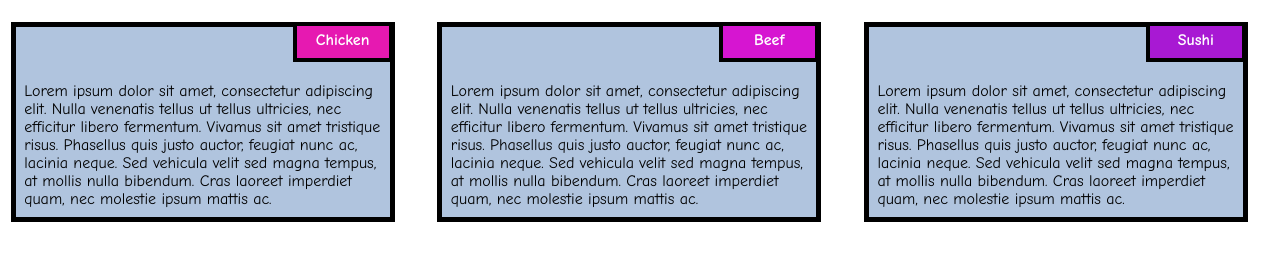
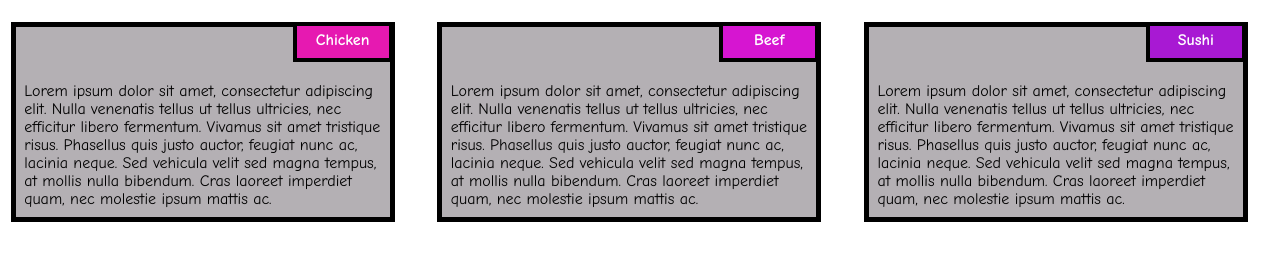
Before and after one commit to Ibeagwu/Coursera-test, a plain HTML site: page module2_solution/index.html in a window 1280 px wide. Shown: the part 95-356 px from the top of the page. Drawn offline with Linux system fonts and the light colour scheme.

Commit message:
Update style.css

```diff
--- a/module2_solution/style.css
+++ b/module2_solution/style.css
@@ -52,7 +52,7 @@
     font-size: 25px;
     padding: 2%;
     padding-top: 55px;
-    background-color: #B0C4DE;
+    background-color: #b4b0b4;
   }
 
   .name1{
```
